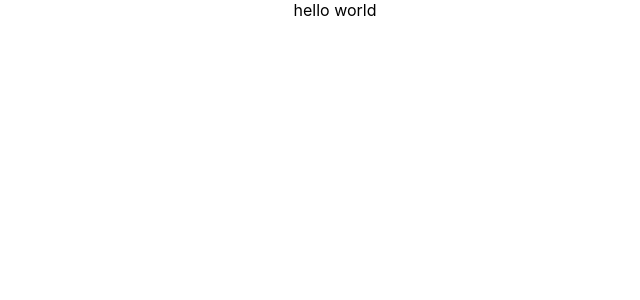
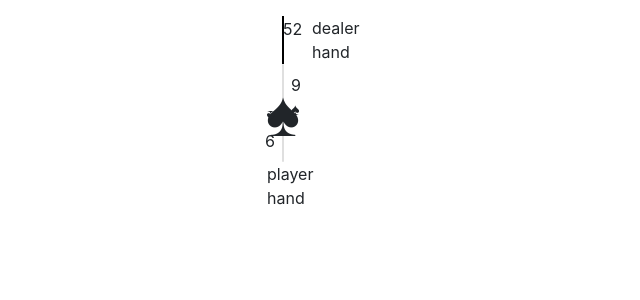
Before and after one commit to Silvuurleaf/jack-black, a React (Create React App) app: page / in a window 1280 px wide. Shown: the top 300 px of the page, without its empty margins (305-945 px from the left). Built offline with nearby package versions, Linux system fonts and the light colour scheme.

Commit message:
added css to display cards
need to fix body css to make changes to body css to make things line up by row.

```diff
--- a/package.json
+++ b/package.json
@@ -6,7 +6,9 @@
     "@testing-library/jest-dom": "^5.11.10",
     "@testing-library/react": "^11.2.5",
     "@testing-library/user-event": "^12.8.3",
+    "bootstrap": "^4.6.0",
     "react": "^17.0.2",
+    "react-bootstrap": "^1.5.2",
     "react-dom": "^17.0.2",
     "react-scripts": "4.0.3",
     "web-vitals": "^1.1.1"
--- a/src/components/App.js
+++ b/src/components/App.js
@@ -1,18 +1,42 @@
 import '../css/App.css';
 import Deck from './deck.js'
+import 'bootstrap/dist/css/bootstrap.min.css';
 
 
-function App() {
+function App()
+{
     const deck = new Deck()
     deck.shuffle()
     console.log(deck.cards)
 
     return(
-        <div className="App">
-        <header>
-            hello world
-        </header>
-        </div>
+        <>
+            <div className="App">
+            </div>
+
+            <div className="container">
+                <div className ="row">
+                    <div className="col-4">
+                        <div className ="deck">
+                            52
+                        </div>
+                    </div>
+
+                    <div className="col-4">
+                        <div className="text"> dealer hand </div>
+                    </div>
+
+                    <div className="col-4">
+                        <div className="curr-card card" data-value = "9 ♠">
+                            ♠
+                        </div>
+                    </div>
+
+                </div>
+            </div>
+
+            <div className="text"> player hand </div>
+        </>
     );
 }
 
--- a/src/css/App.css
+++ b/src/css/App.css
@@ -36,3 +36,58 @@
     transform: rotate(360deg);
   }
 }
+
+*, *::after, *::before {
+  box-sizing:border-box;
+}
+
+body{
+  margin: 0;
+  display: grid;
+  grid-template-columns: repeat(2,4rem);
+  grid-template-rows: 7rem 7rem 7rem;
+  gap: .5rem;
+  cursor: pointer;
+  justify-content: center;
+  padding-top: 1rem;
+  font-size: 1rem;
+  user-select: none;
+}
+
+.deck {
+  height: 100%;
+  width: 100%;
+  border: 1px solid black;
+}
+
+.card.curr {
+  color: red;
+}
+.card {
+  position: relative;
+  height:100%;
+  width: 100%;
+  border: 1px solid black;
+  border-radius: .5rem;
+  display: flex;
+  justify-content: center;
+  align-items: center;
+  font-size: 4rem;
+}
+
+.card::before,.card::after {
+  position: absolute;
+  content: attr(data-value);
+  font-size:1rem;
+}
+
+.card::before {
+  top:.5rem;
+  left:.5rem;
+}
+.card::after {
+  bottom:.5rem;
+  right:.5rem;
+  transform: rotate(180deg) ;
+
+}
```
Also changed, not shown: 1 other file (tests, documents, lock files or other folders).
